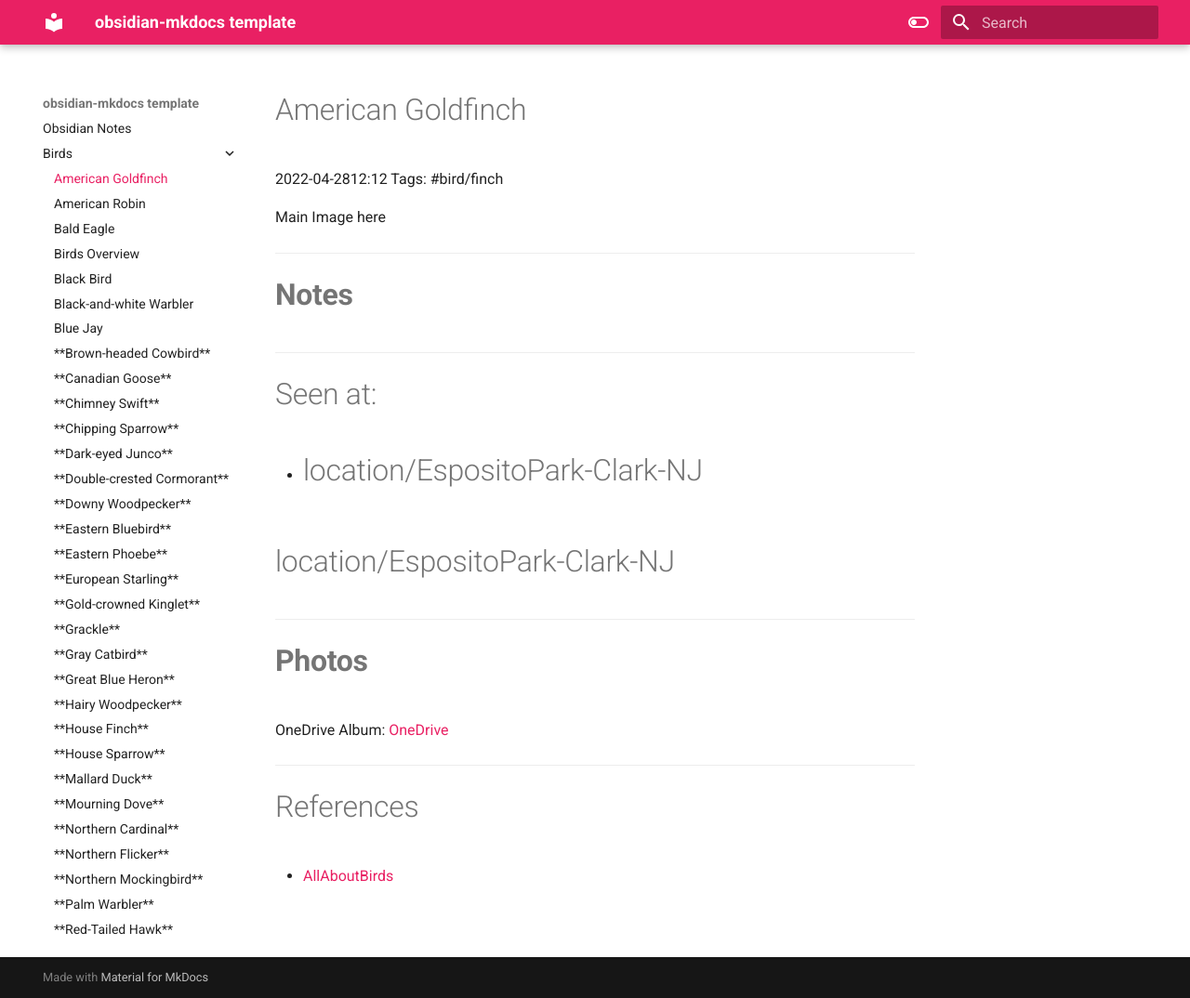
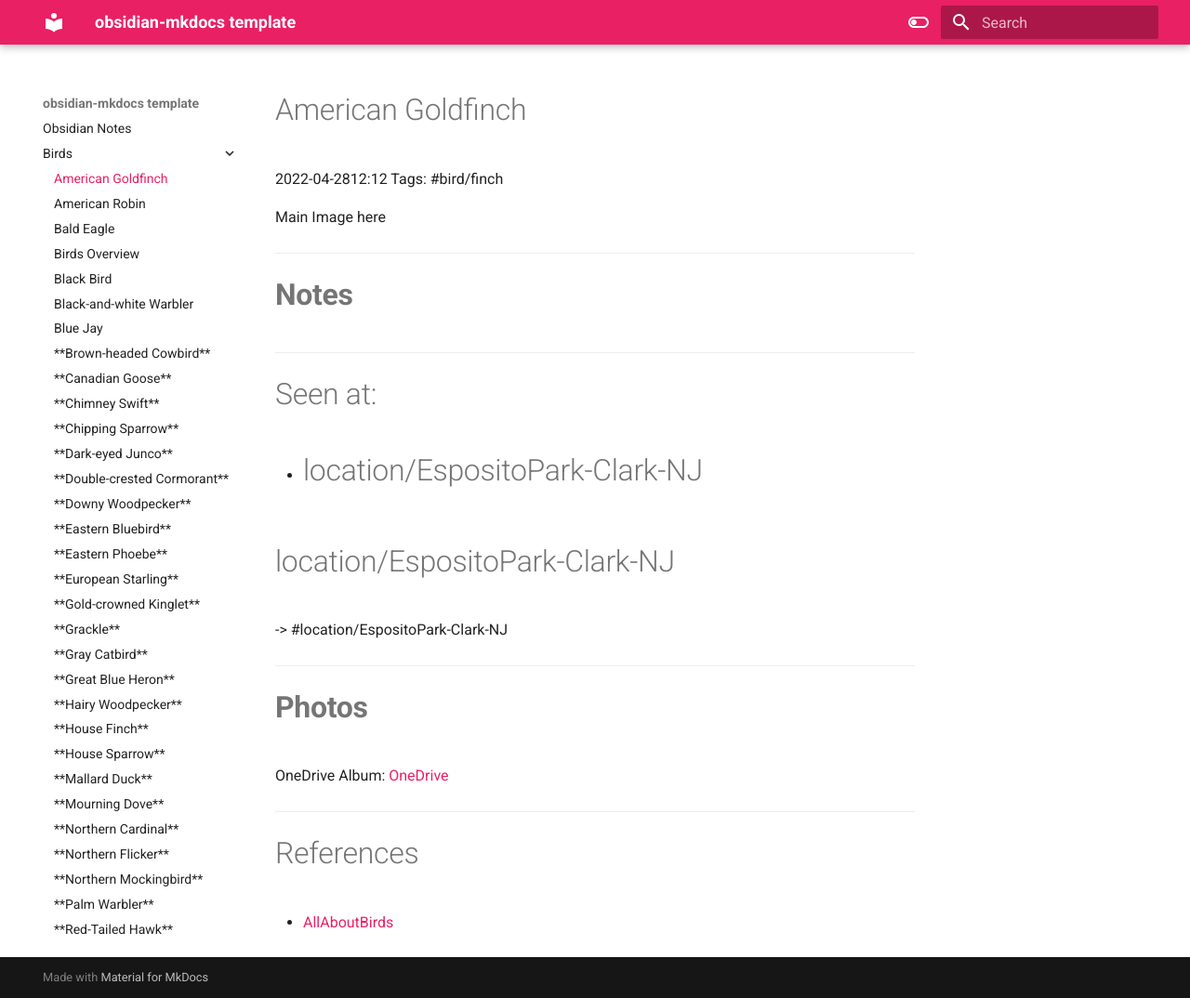
Before and after one commit to djc5627/CompendiumWeb, an MkDocs documentation site: the page built from docs/Birds/American Goldfinch.md, in a window 1280 px wide and 1074 px high. Shown: the whole window at 93% size. Built offline with MkDocs 1.6.1 and Material for MkDocs 9.7.7, drawn with Linux system fonts in a browser that asks for light colours.

Commit message:
Test tags

```diff
--- a/docs/Birds/American Goldfinch.md
+++ b/docs/Birds/American Goldfinch.md
@@ -16,6 +16,7 @@ Main Image here
 # Seen at:
 - #location/EspositoPark-Clark-NJ
 #location/EspositoPark-Clark-NJ
+-> #location/EspositoPark-Clark-NJ
 
 ---------------------------------------------------------------
 # **Photos**
```
Also changed, not shown: 1 other file.
